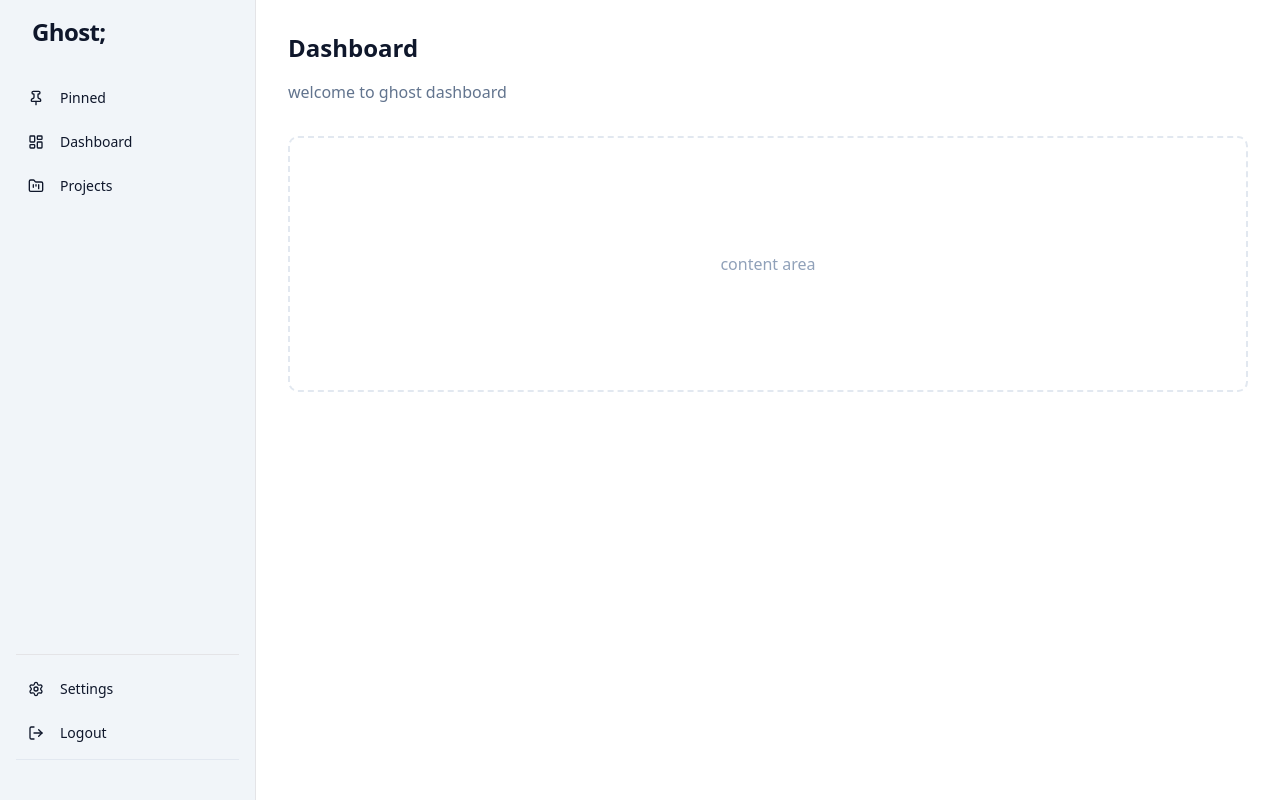
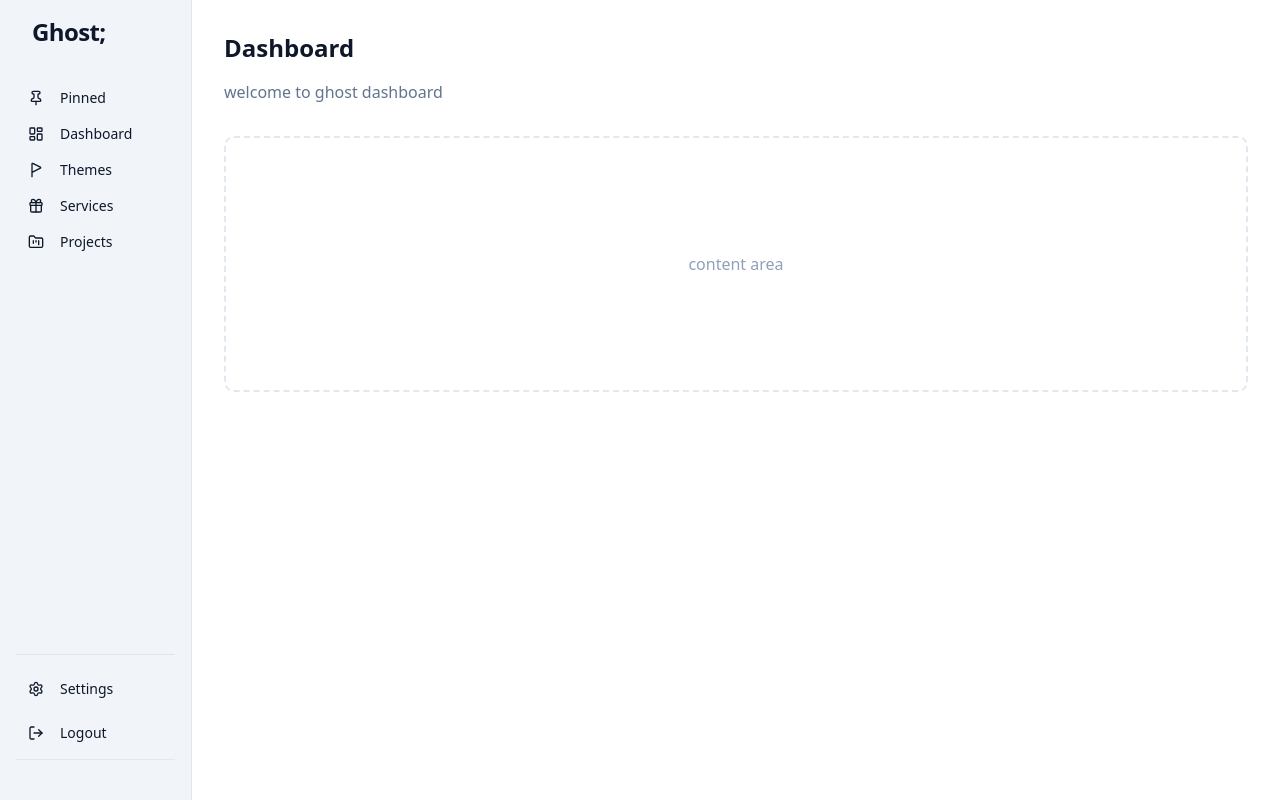
Before and after one commit to rnapyzz/pjt_ghost, a React app in the folder frontend/: page / in a window 1280 px wide. Built offline with nearby package versions, Linux system fonts and the light colour scheme; no server answers; sample sign-in values are in the browser's storage; the HTML template or start-up script is replaced by a standard one.

Commit message:
feat: テーマ一覧ページを作成

```diff
--- a/frontend/src/App.tsx
+++ b/frontend/src/App.tsx
@@ -4,6 +4,7 @@ import { Home } from "./pages/Home";
 import { Signup } from "./pages/Singup";
 import { Login } from "./pages/Login";
 import { ProtectedRoute } from "./features/auth/components/ProtectedRoute";
+import { Themes } from "./pages/Themes";
 
 function App() {
   return (
@@ -13,8 +14,10 @@ function App() {
         <Route element={<ProtectedRoute />}>
           <Route element={<DashboardLayout />}>
             <Route path="/" element={<Home />} />
+            <Route path="/themes" element={<Themes />} />
+            <Route path="/services" element={<p>this is a services page.</p>} />
             <Route path="/projects" element={<p>This is a projects page.</p>} />
-            <Route path="/settings" element={<p>This is a setting page.</p>} />
+            <Route path="/settings" element={<></>} />
           </Route>
         </Route>
 
--- a/frontend/src/components/ui/layout/DashboardLayout.tsx
+++ b/frontend/src/components/ui/layout/DashboardLayout.tsx
@@ -1,7 +1,9 @@
 import { Link, Outlet, useNavigate } from "react-router-dom";
 import { Button } from "../button";
 import {
+  FlagTriangleRight,
   FolderKanban,
+  Gift,
   LayoutDashboard,
   LogOut,
   Pin,
@@ -23,26 +25,43 @@ export function DashboardLayout() {
   return (
     <div className="flex h-screen w-full bg-white text-slate-900">
       {/* sidebar */}
-      <aside className="w-64 bg-slate-100 border-r flex flex-col p-4">
+      <aside className="w-48 bg-slate-100 border-r flex flex-col p-4">
         {/* logo */}
         <div className="mb-8 pl-4">
           <h1 className="text-2xl font-bold tracking-tight">Ghost;</h1>
         </div>
 
         {/* navigation links */}
-        <nav className="flex-1 space-y-2">
+        <nav className="flex-1 space-y">
+          {/* pinned */}
           <Button variant="ghost" className="w-full justify-start" asChild>
-            <Link to="/pinned">
+            <Link to="/">
               <Pin className="mr-2 h-4 w-4" />
               Pinned
             </Link>
           </Button>
+          {/* dashboard */}
           <Button variant="ghost" className="w-full justify-start" asChild>
             <Link to="/">
               <LayoutDashboard className="mr-2 h-4 w-4" />
               Dashboard
             </Link>
           </Button>
+          {/* themes */}
+          <Button variant="ghost" className="w-full justify-start" asChild>
+            <Link to="/themes">
+              <FlagTriangleRight className="mr-2 h-4 w-4" />
+              Themes
+            </Link>
+          </Button>
+          {/* services */}
+          <Button variant="ghost" className="w-full justify-start" asChild>
+            <Link to="/services">
+              <Gift className="mr-2 h-4 w-4" />
+              Services
+            </Link>
+          </Button>
+          {/* projects */}
           <Button variant="ghost" className="w-full justify-start" asChild>
             <Link to="/projects">
               <FolderKanban className="mr-2 h-4 w-4" />
--- a/frontend/src/features/themes/components/ThemeCard.tsx
+++ b/frontend/src/features/themes/components/ThemeCard.tsx
@@ -0,0 +1,47 @@
+import { Clock } from "lucide-react";
+import type { Theme } from "../types";
+
+type Props = {
+  theme: Theme;
+  onClick: (id: string) => void;
+};
+
+export function ThemeCard({ theme, onClick }: Props) {
+  return (
+    <div
+      onClick={() => onClick(theme.id)}
+      className="group relative flex flex-col justify-between rounded-xl border border-slate-200 bg-white py-2 px-4 shadow-xs transition-all hover:shadow-md hover:border-slate-300 cursor-pointer"
+    >
+      {/* ステータスバッジ */}
+      <div className="absolute top-2 right-4">
+        <span
+          className={`inline-flex items-center rounded-lg px-3 py-0.5 text-xs font-medium ${
+            theme.is_active
+              ? "bg-green-100 text-green-800"
+              : "bg-slate-100 text-slate-600"
+          }`}
+        >
+          {theme.is_active ? "Open" : "Closed"}
+        </span>
+      </div>
+
+      {/* メイン部分 */}
+      <div className="mb-4 pr-16">
+        <h3 className="text-lg font-semibold text-slate-900 group-hover:text-blue-600 transition-colors">
+          {theme.title}
+        </h3>
+        <p className="mt-2 text-sm text-slate-500 line-clamp-2">
+          {theme.description}
+        </p>
+      </div>
+
+      {/* フッター部分 */}
+      <div className="flex items-center justify-between border-t border-slate-100 pt-4 text-xs text-slate-400">
+        <div className="flex items-center gap-1">
+          <Clock className="h-3 w-3" />
+          <span>Updated {new Date(theme.updated_at).toLocaleDateString()}</span>
+        </div>
+      </div>
+    </div>
+  );
+}
--- a/frontend/src/lib/api.ts
+++ b/frontend/src/lib/api.ts
@@ -1,7 +1,7 @@
 import axios from "axios";
 
 export const api = axios.create({
-  baseURL: "http://localhost:3000",
+  baseURL: import.meta.env.VITE_API_URL || "http://localhost:3000",
   headers: {
     "Content-Type": "application/json",
   },
--- /dev/null
+++ b/frontend/src/pages/Themes.tsx
@@ -0,0 +1,86 @@
+import { Input } from "@/components/ui/input";
+import { ThemeCard } from "@/features/themes/components/ThemeCard";
+import { useThemes } from "@/features/themes/hooks/useThemes";
+import { Loader2, Plus, Search } from "lucide-react";
+import { useState } from "react";
+import { useNavigate } from "react-router-dom";
+
+export function Themes() {
+  const navigate = useNavigate();
+  const { data: themes, isLoading, error } = useThemes();
+  const [searchQuery, setSearchQuery] = useState("");
+  const [isCreateOpen, setIsCreateOpen] = useState(false);
+
+  // 検索用関数
+  const filteredThemes = themes?.filter((theme) => {
+    return theme.title.toLowerCase().includes(searchQuery.toLowerCase());
+  });
+
+  // Loading
+  if (isLoading) {
+    return (
+      <div className="flex h-full items-center justify-center">
+        <Loader2 className="h-8 w-8 animate-spin text-slate-400" />
+      </div>
+    );
+  }
+
+  // Load Error
+  if (error) {
+    return <div className="p-4 text-red-500">Failed to load themes</div>;
+  }
+
+  return (
+    <div className="space-y-6">
+      {/* Header Area */}
+      <div className="flex flex-col gap-4 sm:flex-row sm:items-center sm:justify-between">
+        <div>
+          <h1 className="text-2xl font-bold tracking-tight text-slate-900">
+            Themes
+          </h1>
+          <p className="text-sm text-slate-500">Manage your important theme.</p>
+        </div>
+        <button
+          className="inline-flex items-center justify-center rounded-md bg-slate-900 px-4 py-2 text-sm font-medium text-white shadow hover:bg-slate-800 transition-colors"
+          onClick={() => setIsCreateOpen(true)}
+        >
+          <Plus className="mr-2 h-4 w-4" />
+          New Theme
+        </button>
+      </div>
+
+      {/* Filter Area */}
+      <div className="relative max-w-sm">
+        <Search className="absolute left-3 top-1/2 h-4 w-4 -translate-y-1/2 text-slate-400" />
+        <Input
+          type="text"
+          placeholder="Search themes ..."
+          value={searchQuery}
+          onChange={(e) => setSearchQuery(e.target.value)}
+          className="w-full rounded-md border border-slate-200 pl-9 pr-4 py-2 text-sm "
+        />
+      </div>
+
+      {/* Grid Area */}
+      {filteredThemes && filteredThemes.length > 0 ? (
+        <div className="grid grid-cols-1 gap-4 md:grid-cols-2 lg:gap-6">
+          {filteredThemes.map((theme) => (
+            <ThemeCard
+              key={theme.id}
+              theme={theme}
+              onClick={(id) => navigate(`/themes/${id}`)}
+            />
+          ))}
+        </div>
+      ) : (
+        <div className="rounded-lg border border-dashed border-slate-300 p-8 text-center">
+          <p className="text-slate-500">No themes found.</p>
+        </div>
+      )}
+
+      {/* Create Model */}
+      {/* TODO */}
+      <div>....</div>
+    </div>
+  );
+}
```
